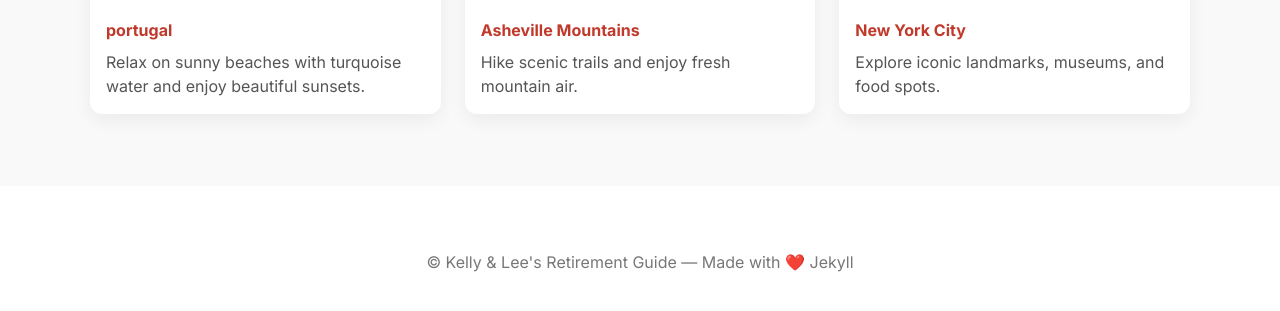
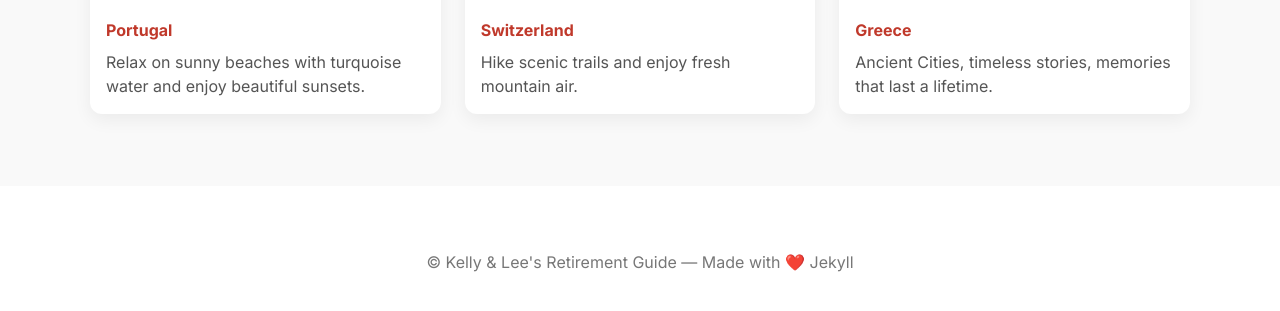
Before and after one commit to connormramey-create/Kelly_and_Lee-s_Retirement_Guide, a Jekyll site: the page built from index.md, in a window 1280 px wide and 1110 px high, cut to the strip 772-1083 px from the top of the window. Built offline with Jekyll 4.4.1, drawn with Linux system fonts in a browser that asks for light colours.

Commit message:
Update index.md

```diff
--- a/index.md
+++ b/index.md
@@ -11,7 +11,7 @@ title: Home
     <div class="card">
       <img src="https://images.unsplash.com/photo-1507525428034-b723cf961d3e?auto=format&fit=crop&w=400&q=60" alt="portugal">
       <div class="card-body">
-        <h4>portugal</h4>
+        <h4>Portugal</h4>
         <p>Relax on sunny beaches with turquoise water and enjoy beautiful sunsets.</p>
       </div>
     </div>
@@ -21,7 +21,7 @@ title: Home
 <div class="card">
 <img src="https://images.unsplash.com/photo-1501785888041-af3ef285b470?auto=format&fit=crop&w=400&q=60" alt="Mountains">
 <div class="card-body">
-<h4>Asheville Mountains</h4>
+<h4>Switzerland</h4>
 <p>Hike scenic trails and enjoy fresh mountain air.</p>
 </div>
 </div>
@@ -31,8 +31,8 @@ title: Home
 <div class="card">
 <img src="https://images.unsplash.com/photo-1549692520-acc6669e2f0c?auto=format&fit=crop&w=400&q=60" alt="City">
 <div class="card-body">
-<h4>New York City</h4>
-<p>Explore iconic landmarks, museums, and food spots.</p>
+<h4>Greece</h4>
+<p>Ancient Cities, timeless stories, memories that last a lifetime.</p>
 </div>
 </div>
 </a>
```
